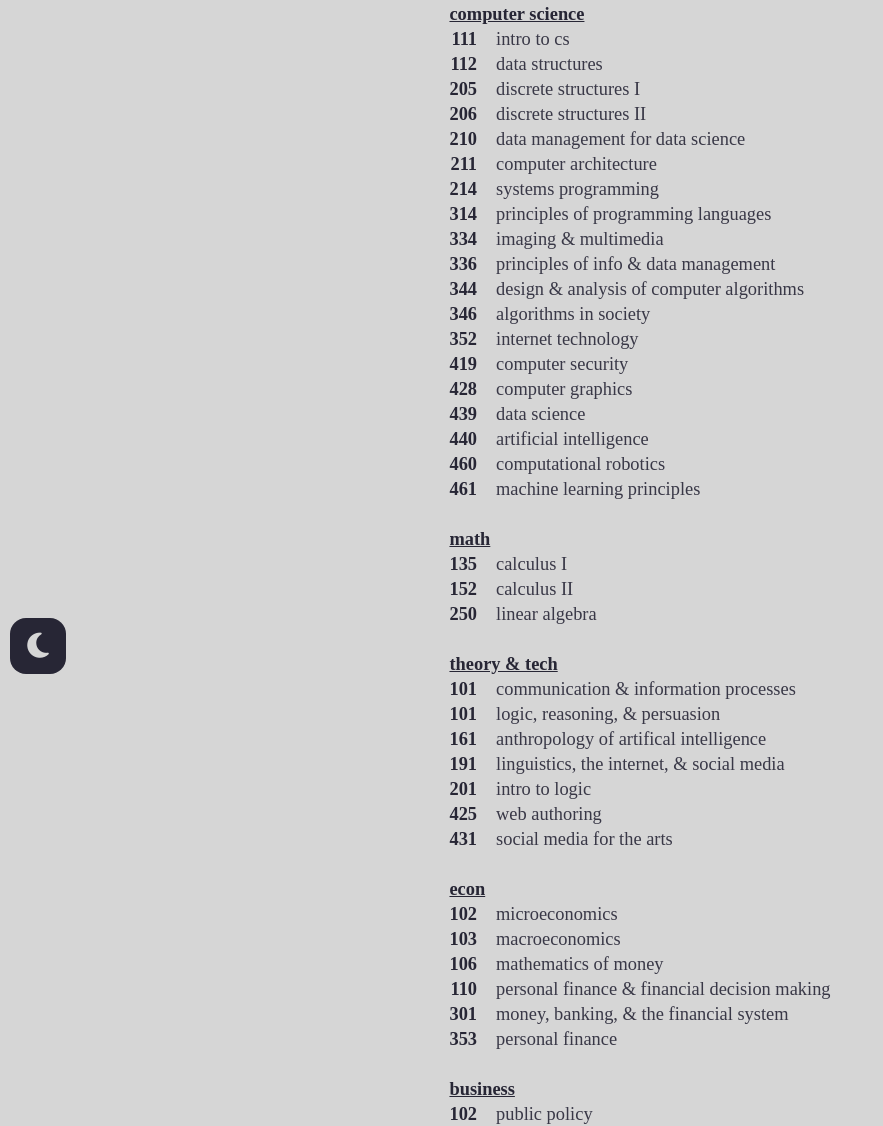
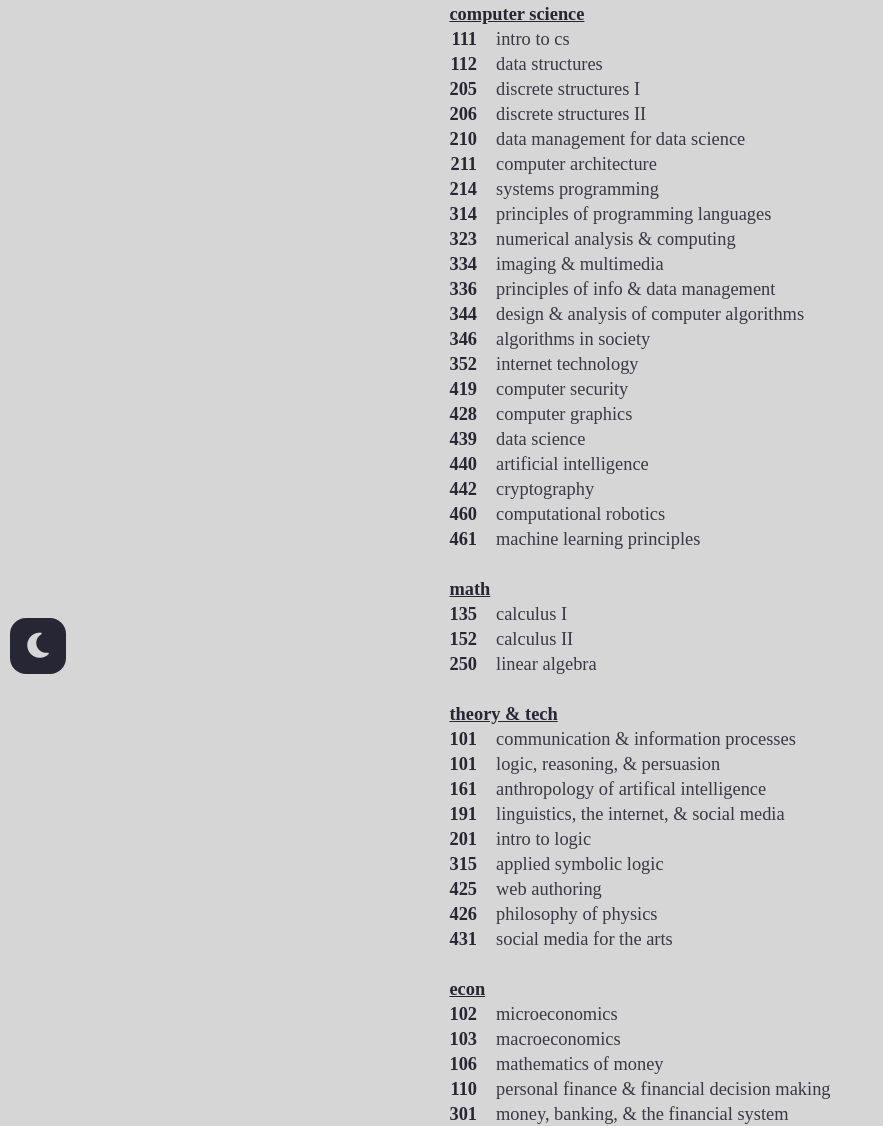
Before and after one commit to JoyousJohn/johnhappy-me, a plain HTML site: page transcript.html in a window 1280 px wide. Shown: the part 116-1242 px from the top of the page, without its empty margins (0-883 px from the left). Drawn offline with nearby package versions, Linux system fonts and the light colour scheme; a web font is replaced by a local one.

Commit message:
Add spring 2026 courses to coursework

```diff
--- a/transcript.html
+++ b/transcript.html
@@ -62,6 +62,7 @@
                 <tr><td>211</td><td>computer architecture</td></tr>
                 <tr><td>214</td><td>systems programming</td></tr>
                 <tr><td>314</td><td>principles of programming languages</td></tr>
+                <tr><td>323</td><td>numerical analysis & computing</td></tr>
                 <tr><td>334</td><td>imaging & multimedia</td></tr>
                 <tr><td>336</td><td>principles of info & data management</td></tr>
                 <tr><td>344</td><td>design & analysis of computer algorithms</td></tr>
@@ -71,6 +72,7 @@
                 <tr><td>428</td><td>computer graphics</td></tr>
                 <tr><td>439</td><td>data science</td></tr>
                 <tr><td>440</td><td>artificial intelligence</td></tr>
+                <tr><td>442</td><td>cryptography</td></tr>
                 <tr><td>460</td><td>computational robotics</td></tr>
                 <tr><td>461</td><td>machine learning principles</td></tr>
 
@@ -87,7 +89,9 @@
                 <tr><td>161</td><td>anthropology of artifical intelligence</td></tr>
                 <tr><td>191</td><td>linguistics, the internet, & social media</td></tr>
                 <tr><td>201</td><td>intro to logic</td></tr>
+                <tr><td>315</td><td>applied symbolic logic</td></tr>
                 <tr><td>425</td><td>web authoring</td></tr>
+                <tr><td>426</td><td>philosophy of physics</td></tr>
                 <tr><td>431</td><td>social media for the arts</td></tr>
 
                 <tr><td colspan="2">&nbsp;</td></tr>
```
